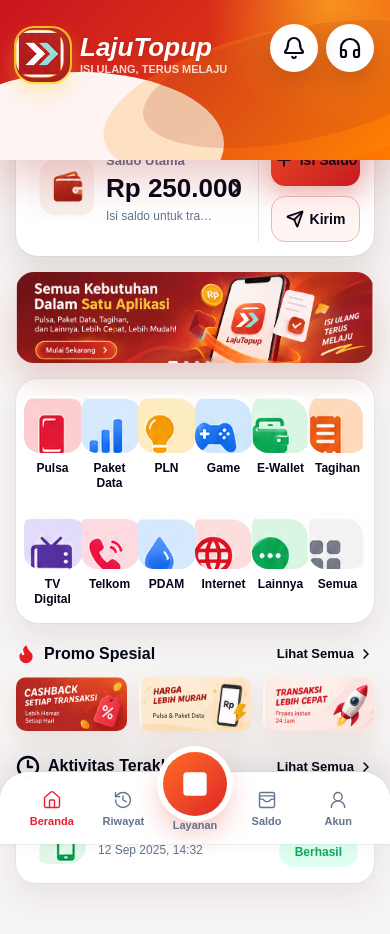
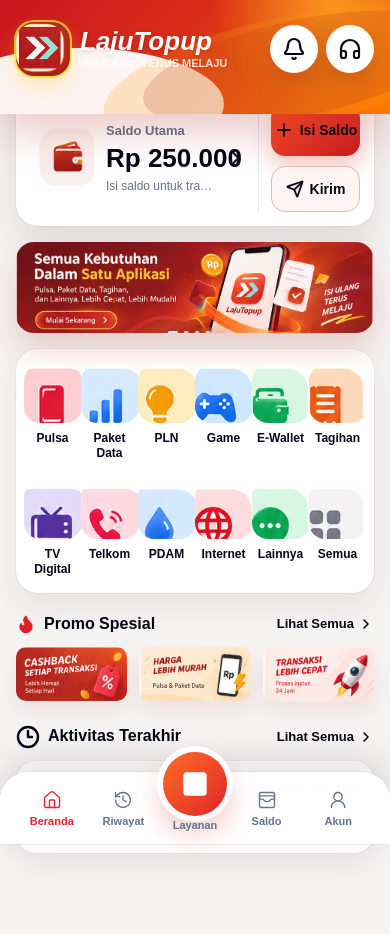
Before and after one commit to Dlennss/LajuTopup, a Next.js app in the folder pulsa-fe/: page / in a window 390 px wide. Shown: the top 934 px of the page. Built offline with nearby package versions, Linux system fonts and the light colour scheme; no server answers.

Commit message:
Compact LajuTopup mobile header

```diff
--- a/pulsa-fe/components/shared/AppTopHeader.tsx
+++ b/pulsa-fe/components/shared/AppTopHeader.tsx
@@ -17,14 +17,14 @@
   void saldo;
 
   return (
-    <header className="brand-app-header sticky top-0 z-30 overflow-hidden bg-[#c91d23] px-4 pb-14 pt-6 text-white shadow-[0_18px_40px_rgba(166,29,24,0.24)]">
+    <header className="brand-app-header sticky top-0 z-30 overflow-hidden bg-[#c91d23] px-4 pb-8 pt-4 text-white shadow-[0_18px_40px_rgba(166,29,24,0.24)]">
       <div className="pointer-events-none absolute inset-0 bg-[radial-gradient(circle_at_85%_0%,rgba(255,178,36,0.72),transparent_34%),linear-gradient(135deg,#c91520_0%,#d92f18_44%,#ff7b00_100%)]" />
-      <div className="pointer-events-none absolute -left-16 bottom-[-56px] h-36 w-72 rounded-[50%] bg-white/95" />
-      <div className="pointer-events-none absolute left-[36%] top-7 h-28 w-80 -rotate-12 rounded-[50%] bg-[#90151d]/18" />
-      <div className="pointer-events-none absolute right-[-24%] top-7 h-36 w-96 -rotate-12 rounded-[50%] bg-[#ff9c12]/22" />
+      <div className="pointer-events-none absolute -left-16 bottom-[-46px] h-28 w-72 rounded-[50%] bg-white/95" />
+      <div className="pointer-events-none absolute left-[36%] top-5 h-24 w-80 -rotate-12 rounded-[50%] bg-[#90151d]/18" />
+      <div className="pointer-events-none absolute right-[-24%] top-4 h-28 w-96 -rotate-12 rounded-[50%] bg-[#ff9c12]/22" />
 
-      <div className="relative flex h-20 items-start justify-between gap-2">
-        <div className="flex min-w-0 flex-1 items-center pt-1">
+      <div className="relative flex h-[66px] items-center justify-between gap-2">
+        <div className="flex min-w-0 flex-1 items-center">
           <Link
             href={homeHref}
             prefetch={false}
--- a/pulsa-fe/components/user/LajuTopupHomeScreen.tsx
+++ b/pulsa-fe/components/user/LajuTopupHomeScreen.tsx
@@ -86,7 +86,7 @@
 
   return (
     <main className="min-h-svh bg-[#f6f4f3] pb-28 text-slate-950">
-      <section className="-mt-10 px-4">
+      <section className="-mt-6 px-4">
         <div className="relative z-10 overflow-hidden rounded-[22px] bg-white p-3.5 shadow-[0_18px_38px_rgba(80,39,35,0.13)] ring-1 ring-slate-950/[0.04]">
           <div className="grid grid-cols-[minmax(0,1fr)_92px] gap-2.5 min-[390px]:grid-cols-[minmax(0,1fr)_102px] min-[390px]:gap-3">
             <Link href={saldoHref} prefetch={false} className="flex min-w-0 items-center gap-3">
```
